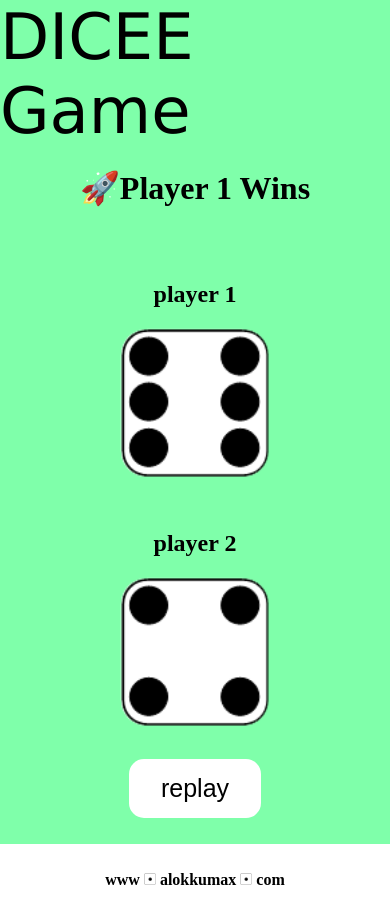
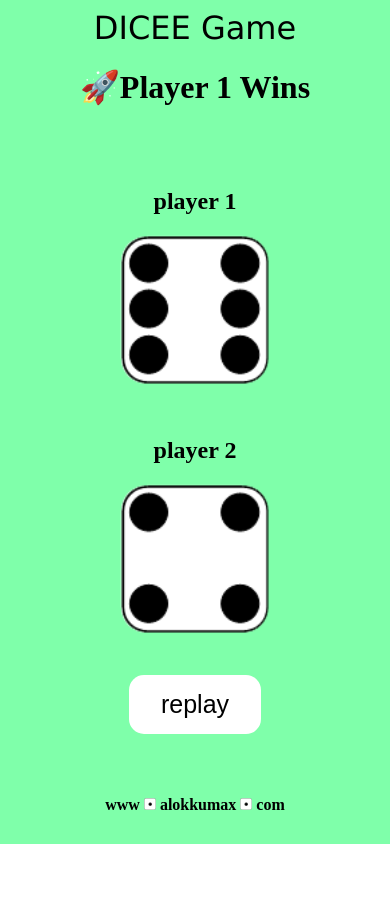
Before and after one commit to alokkumax/Dicee, a plain HTML site: page index.html in a window 390 px wide. After the commit the page ends 844 px from the top, so only its background shows below. Drawn offline with Linux system fonts and the light colour scheme.

Commit message:
added favicon

```diff
--- a/index.html
+++ b/index.html
@@ -4,6 +4,7 @@
     <meta charset="UTF-8" />
     <meta name="viewport" content="width=device-width, initial-scale=1.0"/>
     <title>Dicee🎲</title>
+    <link rel="icon" type="image/x-icon" href="dice1.png">
     <link rel="stylesheet" href="style.css" />
   </head>
   <body onload="game()">
--- a/style.css
+++ b/style.css
@@ -36,6 +36,9 @@ body{
     display: none;
 }
 @media (max-width: 558px) {
+    .logoDiv span{
+        font-size: 2rem;
+    }
     .dice {
       flex-direction: column;
       gap:2rem
```
